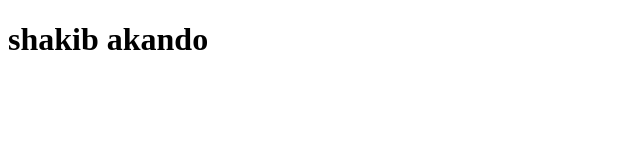
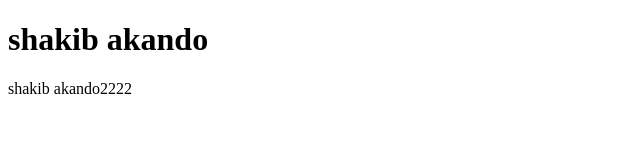
Before and after one commit to Md-Shakib-Akando/demo, a plain HTML site: page index.html in a window 1280 px wide. Shown: the whole page, without its empty margins (0-640 px from the left). Drawn offline with Linux system fonts and the light colour scheme.

Commit message:
Added new feature

```diff
--- a/index.html
+++ b/index.html
@@ -9,6 +9,7 @@
 
 <body>
     <h1>shakib akando</h1>
+    <p>shakib akando2222</p>
 </body>
 
 </html>
```
